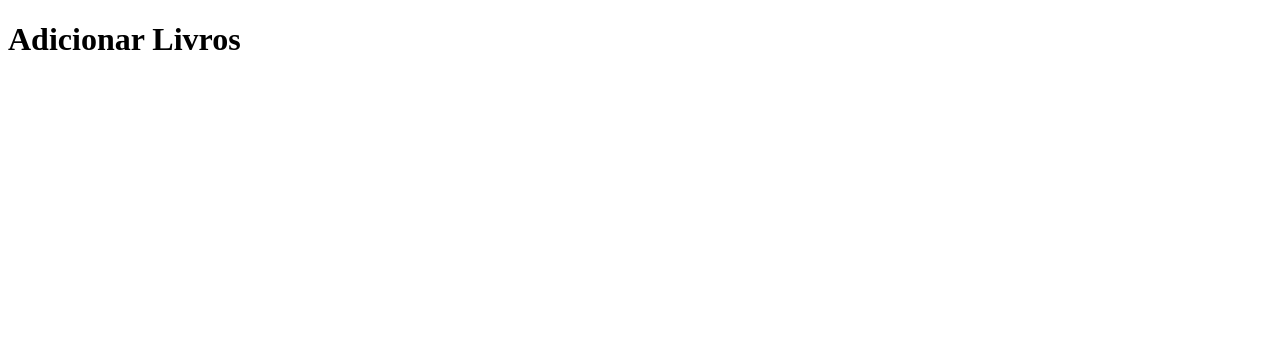
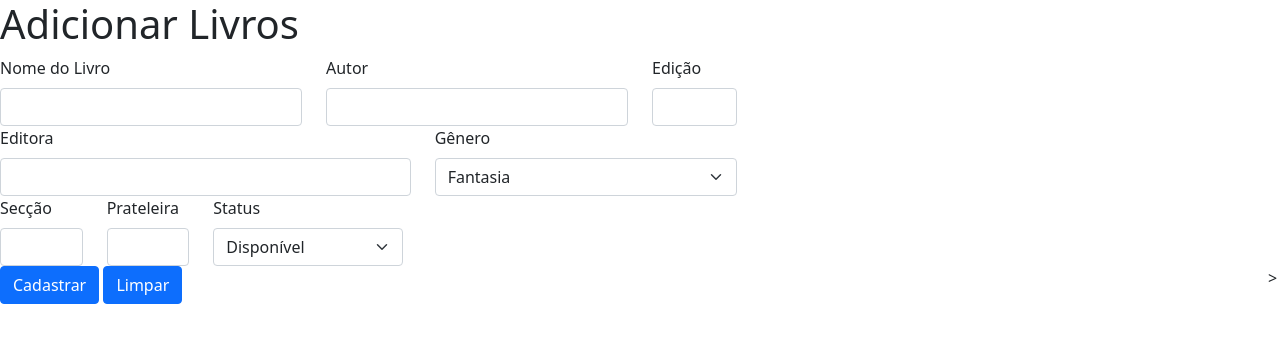
Before and after one commit to wilbertsan/PROJETO-BIBLIOTECA, a plain HTML site: page templates/adicionar_livros.html in a window 1280 px wide. Drawn offline with nearby package versions, Linux system fonts and the light colour scheme.

Commit message:
Add files via upload

```diff
--- a/templates/adicionar_livros.html
+++ b/templates/adicionar_livros.html
@@ -1,12 +1,84 @@
 <!DOCTYPE html>
 <html lang="pt-br">
 <head>
+    <!--  -->
     <meta charset="UTF-8">
     <meta http-equiv="X-UA-Compatible" content="IE=edge">
     <meta name="viewport" content="width=device-width, initial-scale=1.0">
+    <link href="https://cdn.jsdelivr.net/npm/bootstrap@5.0.2/dist/css/bootstrap.min.css" rel="stylesheet" integrity="sha384-EVSTQN3/azprG1Anm3QDgpJLIm9Nao0Yz1ztcQTwFspd3yD65VohhpuuCOmLASjC" crossorigin="anonymous">
+
     <title>Adicionar Livros</title>
 </head>
 <body>
     <h1>Adicionar Livros</h1>
-</body>
-</html>
+
+    <form action="/adicionar_livro" method="post">
+        <div class="row">
+            <div class="col-md-3">
+                <label for="nomelivro" class="form-label">Nome do Livro</label>
+                <input type="text" class="form-control" id="nomelivro" name="nomelivro" placeholder="">
+            </div>
+            <div class="col-md-3">
+                <label for="autor" class="form-label">Autor</label>
+                <input type="text" class="form-control" id="autor" name="autor" placeholder="">
+            </div>
+
+            <div class="col-md-1">
+                <label for="edicao" class="form-label">Edição</label>
+                <input type="text" class="form-control" id="edicao" name="edicao" placeholder="">
+            </div>
+        </div>
+
+        <div class="row">
+            <div class="col-md-4">
+                <label for="editora" class="form-label">Editora</label>
+                <input type="text" class="form-control" id="editora" name="editora" placeholder="">
+        </div>
+
+        <div class="col-md-3">
+            <label for="genero" class="form-label">Gênero</label>
+               <select id="genero" class="form-select" name="genero">
+                    <option>Fantasia</option>
+                    <option>Ficção científica</option>
+                    <option>Distopia</option>
+                    <option>Ação e aventura</option>
+                    <option>Ficção Policial</option>
+                    <option>Horror</option>
+                    <option>Suspense</option>
+                    <option>Romance</option>
+                    <option>Ficção Contemporânea</option>
+                    <option>Infantil</option>
+                    <option>Memórias e autobiografia</option>
+                    <option>Gastronomia</option>
+                    <option>Humor</option>
+                    <option>Tecnologia e Ciência</option>
+                    <option>Outros</option>
+                </select>
+        </div>
+                <div class="row">
+                    <div class="col-md-1">
+                        <label for="seccao" class="form-label">Secção</label>
+                        <input type="text" class="form-control" id="seccao" name="seccao">
+                    </div>
+                    <div class="col-md-1">
+                        <label for="prateleira" class="form-label">Prateleira</label>
+                        <input type="text" class="form-control" id="prateleira" name="prateleira">
+                    </div>
+                <div class="col-md-2">
+                    <label for="status" class="form-label">Status</label>
+                    <select id="status" class="form-select" name="status">
+                        <option>Disponível</option>
+                        <option>Indisponível</option>
+                    </select>
+                </div>
+
+            </div>
+
+
+        <div class="row">
+            <div class="col-12">
+                <button type="submit" class="btn btn-primary">Cadastrar</button>
+                <button type="reset" class="btn btn-primary">Limpar</button>
+            </div>
+        </div>
+    </form>>
```
